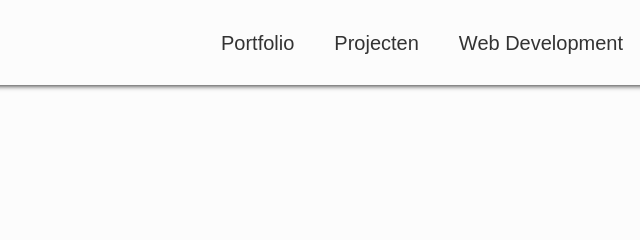
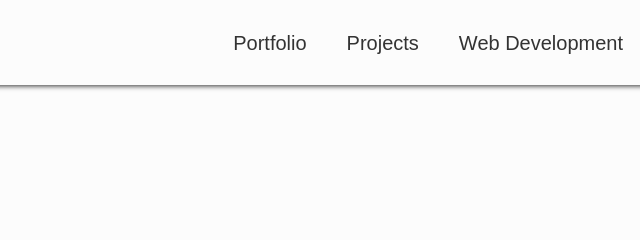
Before and after one commit to RuiyingTang/Portfolio-Data-Analyst, a plain HTML site: page blog.html in a window 1280 px wide. Shown: the top 240 px of the page, 320-960 px from the left. Drawn offline with Linux system fonts and the light colour scheme; a web font is replaced by a local one.

Commit message:
projects

```diff
--- a/blog.html
+++ b/blog.html
@@ -61,7 +61,7 @@
           <ul class="menu">
             <li><a href="index.html">Portfolio</a></li>
             <!-- <li class="resume"><a href="#">Resume</a></li> -->
-            <li><a href="projects.html">Projecten</a></li>
+            <li><a href="projects.html">Projects</a></li>
             <li><a href="webdevelop.html">Web Development</a></li>
             <li><a href="blog.html">Blog</a></li>
             <li><a href="contact.html">Contact</a></li>
```
Also changed, not shown: contact.html (+1 -1 lines), index.html (+1 -1 lines), projects.html (+1 -1 lines), webdevelop.html (+1 -1 lines).
